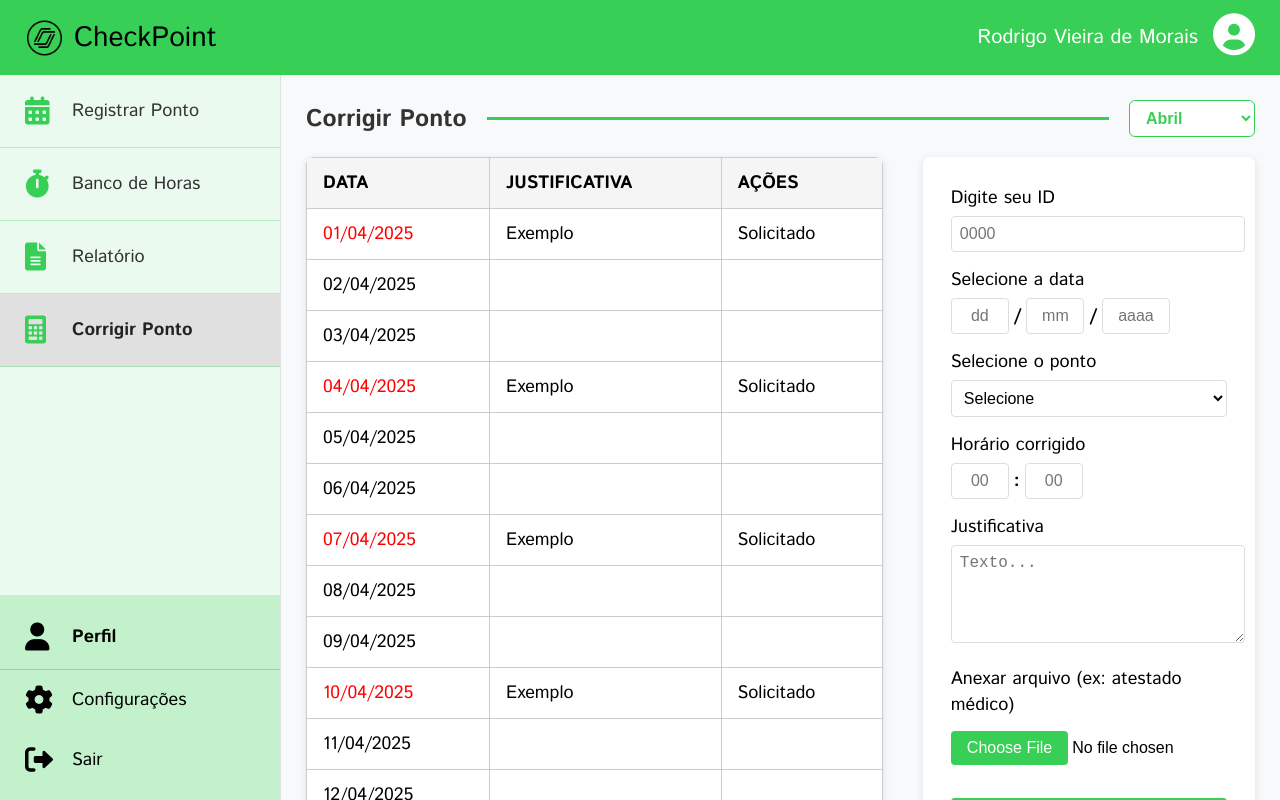
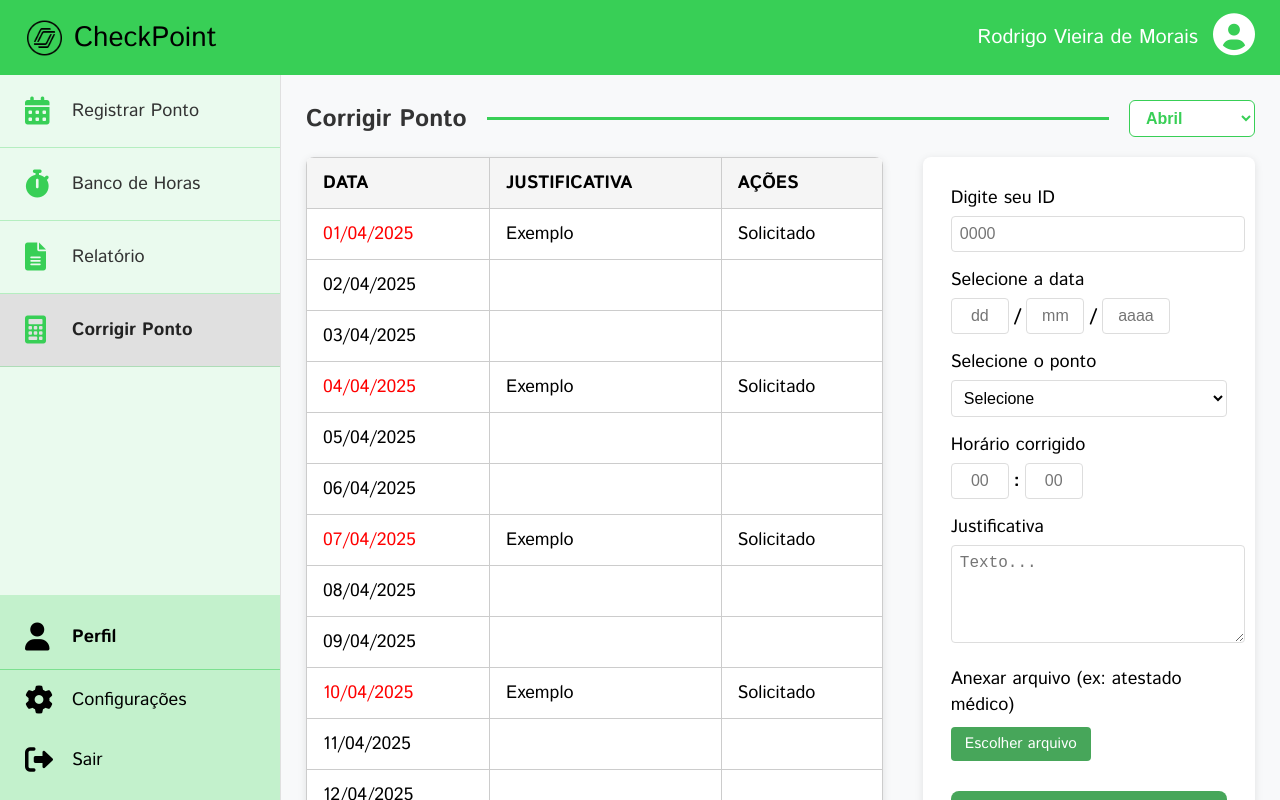
Before and after one commit to josefernandob/CheckPoint, a React (Vite) app: page /corrigir-ponto in a window 1280 px wide. Built offline with nearby package versions, Linux system fonts and the light colour scheme.

Commit message:
adição mapa tela home, ajuste cores botões

```diff
--- a/src/global.css
+++ b/src/global.css
@@ -1,9 +1,31 @@
 :root {
---verde-01: #47A65A;
---verde-02: #38CF56;
---allblack: #000000;
---cinzinha: #515650;
---branquinho: #FFFFFF;
+    --verde-01: #47A65A;
+    --verde-02: #38CF56;
+    --allblack: #000000;
+    --cinzinha: #515650;
+    --branquinho: #FFFFFF;
 
 
 }
+
+.actionButton {
+    background-color: var(--verde-01, #38CF56);
+    color: var(--branquinho, #fff);
+    border: none;
+    border-radius: 6px;
+    font-family: 'Istok Web', sans-serif;
+    font-size: 1rem;
+    font-weight: 500;
+    cursor: pointer;
+    padding: 12px 24px;
+    transition: background-color 0.3s;
+}
+
+.actionButton:hover:not(:disabled) {
+    background-color: #2fa84e;
+}
+
+.actionButton:disabled {
+    background-color: #cccccc;
+    cursor: not-allowed;
+}
--- a/src/pages/Login/Bh.jsx
+++ b/src/pages/Login/Bh.jsx
@@ -123,7 +123,7 @@ export default function Bh() {
               </div>
             </div>
 
-            <button className={styles.downloadButton}>
+            <button className={styles.actionButton}>
               BAIXAR EXTRATO
             </button>
           </div>
--- a/src/pages/Login/CorrP.jsx
+++ b/src/pages/Login/CorrP.jsx
@@ -4,8 +4,17 @@ import styles from './CorrP.module.css';
 
 export default function CorrP() {
   const navigate = useNavigate();
-  const [mesSelecionado, setMesSelecionado] = useState('04'); // Abril
+  const [mesSelecionado, setMesSelecionado] = useState('04');
   const [anoSelecionado, setAnoSelecionado] = useState('2025');
+  const [nomeArquivoSelecionado, setNomeArquivoSelecionado] = useState('');
+
+  function handleFileChange(e) {
+    if (e.target.files && e.target.files[0]) {
+      setNomeArquivoSelecionado(e.target.files[0].name);
+    } else {
+      setNomeArquivoSelecionado('');
+    }
+  }
 
   const diasNoMes = new Date(anoSelecionado, parseInt(mesSelecionado), 0).getDate();
   const dias = Array.from({ length: diasNoMes }, (_, i) => {
@@ -177,9 +186,30 @@ export default function CorrP() {
                 </div>
                 <div className={`${styles.campoFormulario} ${styles.campoAnexo}`}>
                   <label htmlFor="anexo">Anexar arquivo (ex: atestado médico)</label>
-                  <input type="file" id="anexo" className={styles.inputAnexo} />
+                  <input
+                    type="file"
+                    id="anexo"
+                    className={styles.inputAnexo}
+                    style={{ display: 'none' }}
+                    onChange={handleFileChange}
+                  />
+                  <label
+                    htmlFor="anexo"
+                    className="actionButton"
+                    style={{
+                      display: 'inline-block',
+                      cursor: 'pointer',
+                      marginTop: 4,
+                      padding: '6px 14px',
+                      fontSize: '0.95rem',
+                      borderRadius: 4
+                    }}
+                  >
+                    Escolher arquivo
+                  </label>
+                  <span style={{ marginLeft: 12 }}>{nomeArquivoSelecionado}</span>
                 </div>
-                <button className={styles.botaoSolicitar}>SOLICITAR CORREÇÃO</button>
+                <button className={styles.actionButton}>SOLICITAR CORREÇÃO</button>
               </div>
             </div>
           </div>
--- a/src/pages/Login/Facial.jsx
+++ b/src/pages/Login/Facial.jsx
@@ -139,7 +139,7 @@ export default function Facial() {
 
             {/* Botão com estados controlados */}
             <button
-              className={`${styles.registerButton} ${
+              className={`${styles.actionButton} ${
                 showConfirmation ? styles.confirmedButton : ''
               }`}
               onClick={handleRegister}
--- a/src/pages/Login/InitialPage.jsx
+++ b/src/pages/Login/InitialPage.jsx
@@ -224,8 +224,27 @@ export default function InitialPage() {
                 <div className={styles.detailText}>
                   <i className={`fas fa-times-circle ${styles.detailIcon}`}></i> Faltas
                 </div>
-                <div className={styles.hoursValue}>00:00</div>
+                <div className={styles.hoursValue}>02</div>
               </div>
+            </div>
+          </div>
+
+          <div className={styles.card}>
+            <div className={styles.sectionTitle}>
+              <i className="fas fa-map-marker-alt" style={{ color: '#38CF56', marginRight: 8 }}></i>
+              Localização
+            </div>
+            <div style={{ width: '100%', display: 'flex', justifyContent: 'center', marginTop: 16 }}>
+              <iframe
+                src="https://www.google.com/maps/embed?pb=!1m18!1m12!1m3!1d3950.1405546585074!2d-34.89436952392001!3d-8.087145280864329!2m3!1f0!2f0!3f0!3m2!1i1024!2i768!4f13.1!3m3!1m2!1s0x7ab1978785770b5%3A0x6e7e940e3b23bb67!2sSiDi!5e0!3m2!1spt-BR!2sbr!4v1748561438798!5m2!1spt-BR!2sbr"
+                width="100%"
+                height="30vw"
+                style={{ border: 0, borderRadius: 12, minHeight: 220, maxHeight: 350 }}
+                allowFullScreen=""
+                loading="lazy"
+                referrerPolicy="no-referrer-when-downgrade"
+                title="Localização SiDi"
+              />
             </div>
           </div>
         </div>
--- a/src/pages/Login/InitialPage.module.css
+++ b/src/pages/Login/InitialPage.module.css
@@ -144,11 +144,21 @@
 }
 
 .card {
+  max-width: 1400px;
+  width: 100%;
+  margin: 0 auto 24px auto;
   background-color: white;
   border-radius: 8px;
   padding: 25px;
   margin-bottom: 25px;
   box-shadow: 0 2px 4px rgba(0,0,0,0.05);
+}
+
+@media (max-width: 700px) {
+  .card {
+    max-width: 100%;
+    padding: 8px;
+  }
 }
 
 .journeyHeader {
```
